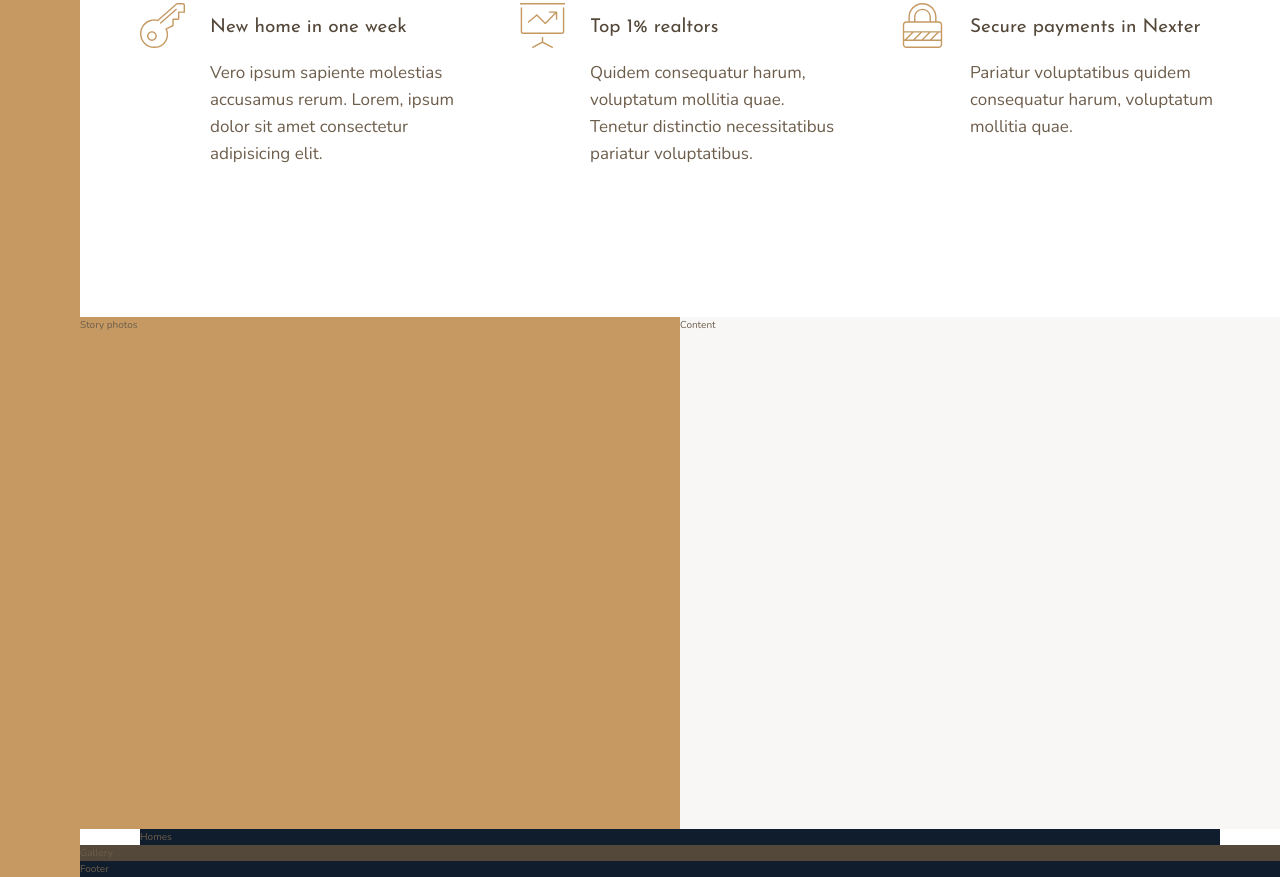
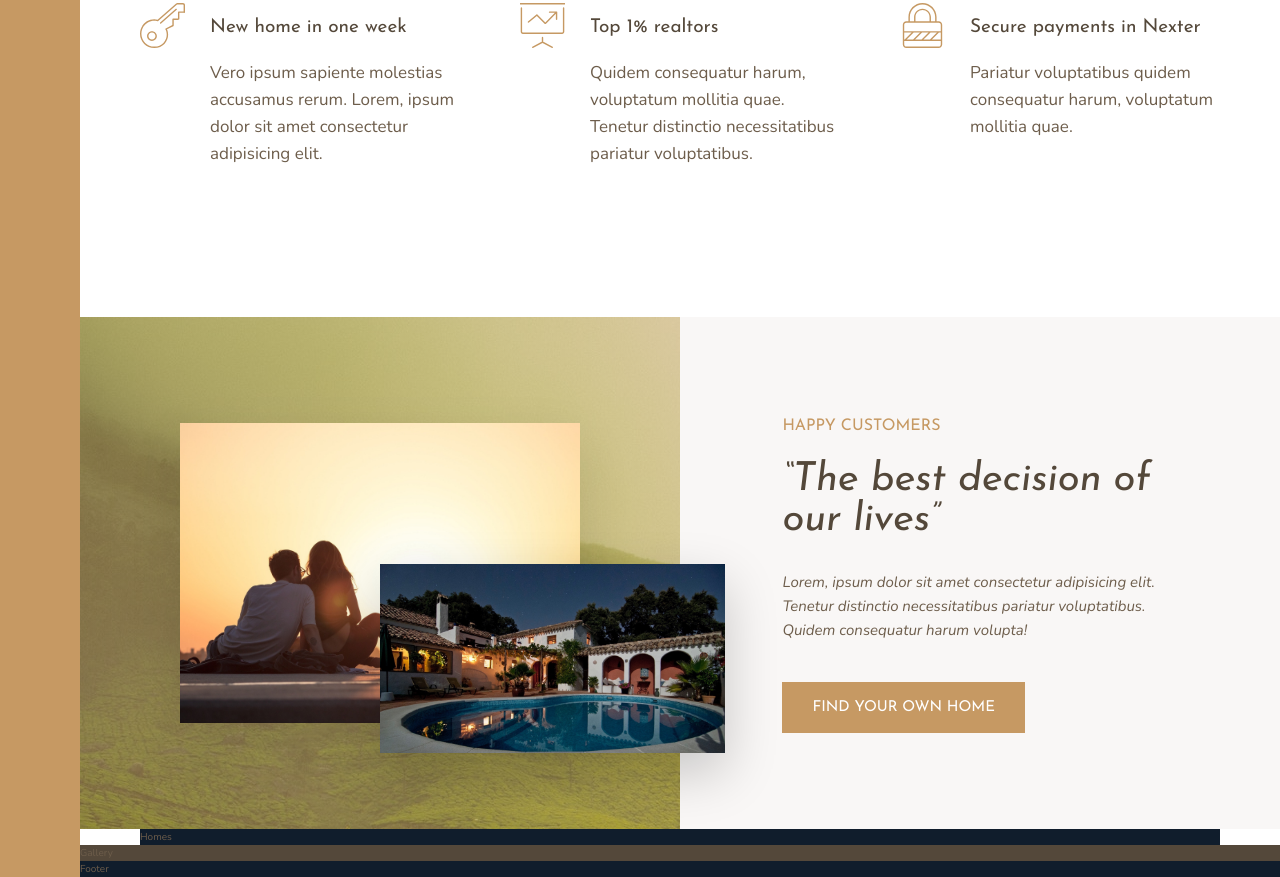
Before and after one commit to ruodryk/nexter, a plain HTML site: page index.html in a window 1280 px wide. Shown: the part 991-1868 px from the top of the page. Drawn offline with nearby package versions, Linux system fonts and the light colour scheme.

Commit message:
Add the stories section

```diff
--- a/img/text.txt
+++ b/img/text.txt
@@ -1,4 +1,2 @@
 
 --- Stories
-
-Lorem, ipsum dolor sit amet consectetur adipisicing elit. Tenetur distinctio necessitatibus pariatur voluptatibus. Quidem consequatur harum volupta!
--- a/index.html
+++ b/index.html
@@ -90,9 +90,23 @@
       </div>
     </section>
 
-    <div class="story__photos">Story photos</div>
+    <div class="story__photos">
+      <img src="img/story-1.jpeg" alt="Couple sitting" class="story__img--1" />
+      <img src="img/story-2.jpeg" alt="House" class="story__img--2" />
+    </div>
 
-    <div class="story__content">Content</div>
+    <div class="story__content">
+      <h3 class="heading-3 mb-sm">Happy Customers</h3>
+      <h2 class="heading-2 heading-2--dark mb-md">
+        &ldquo;The best decision of our lives&rdquo;
+      </h2>
+      <p class="story__text">
+        Lorem, ipsum dolor sit amet consectetur adipisicing elit. Tenetur
+        distinctio necessitatibus pariatur voluptatibus. Quidem consequatur
+        harum volupta!
+      </p>
+      <button class="btn">Find your own home</button>
+    </div>
 
     <section class="homes">Homes</section>
 
--- a/sass/_story.scss
+++ b/sass/_story.scss
@@ -2,10 +2,48 @@
   &__photos {
     background-color: $color-primary;
     grid-column: full-start / col-end 4;
+
+    background-image: linear-gradient(
+        rgba($color-primary, 0.5),
+        rgba($color-primary, 0.5)
+      ),
+      url(img/back.jpg);
+
+    display: grid;
+    grid-template-columns: repeat(6, 1fr);
+    grid-template-rows: repeat(6, 1fr);
+    align-items: center;
+  }
+
+  &__img--1 {
+    width: 100%;
+    grid-row: 2/6;
+    grid-column: 2/6;
+    box-shadow: 0 2rem 5rem rgba(#000, 0.1);
+  }
+
+  &__img--2 {
+    width: 115%;
+    grid-row: 4/6;
+    grid-column: 4/7;
+    z-index: 20;
+    box-shadow: 0 2rem 5rem rgba(#000, 0.2);
   }
 
   &__content {
     background-color: $color-grey-light-1;
     grid-column: col-start 5 / full-end;
+    padding: 6rem 8vw;
+
+    display: flex;
+    flex-direction: column;
+    justify-content: center;
+    align-items: flex-start;
+  }
+
+  &__text {
+    font-size: 1.5rem;
+    font-style: italic;
+    margin-bottom: 4rem;
   }
 }
--- a/sass/_typography.scss
+++ b/sass/_typography.scss
@@ -9,10 +9,24 @@
 
 .heading-2 {
   @extend %heading;
+  font-size: 4rem;
+  font-style: italic;
+  line-height: 1;
+
+  &--light {
+    color: $color-grey-light-1;
+  }
+
+  &--dark {
+    color: $color-grey-dark-1;
+  }
 }
 
 .heading-3 {
   @extend %heading;
+  font-size: 1.6rem;
+  color: $color-primary;
+  text-transform: uppercase;
 }
 
 .heading-4 {
@@ -27,3 +41,33 @@
     color: $color-grey-dark-1;
   }
 }
+
+.btn {
+  background-color: $color-primary;
+  color: white;
+  border: none;
+  border-radius: 0;
+  font-family: $font-display;
+  font-size: 1.5rem;
+  text-transform: uppercase;
+  padding: 1.8rem 3rem;
+  cursor: pointer;
+  transition: all 0.3s;
+
+  &:hover {
+    background-color: $color-primary-dark;
+  }
+}
+
+.mb-sm {
+  margin-bottom: 2rem;
+}
+.mb-md {
+  margin-bottom: 3rem;
+}
+.mb-lg {
+  margin-bottom: 4rem;
+}
+.mb-hg {
+  margin-bottom: 8rem;
+}
```
Also changed, not shown: style.css.
